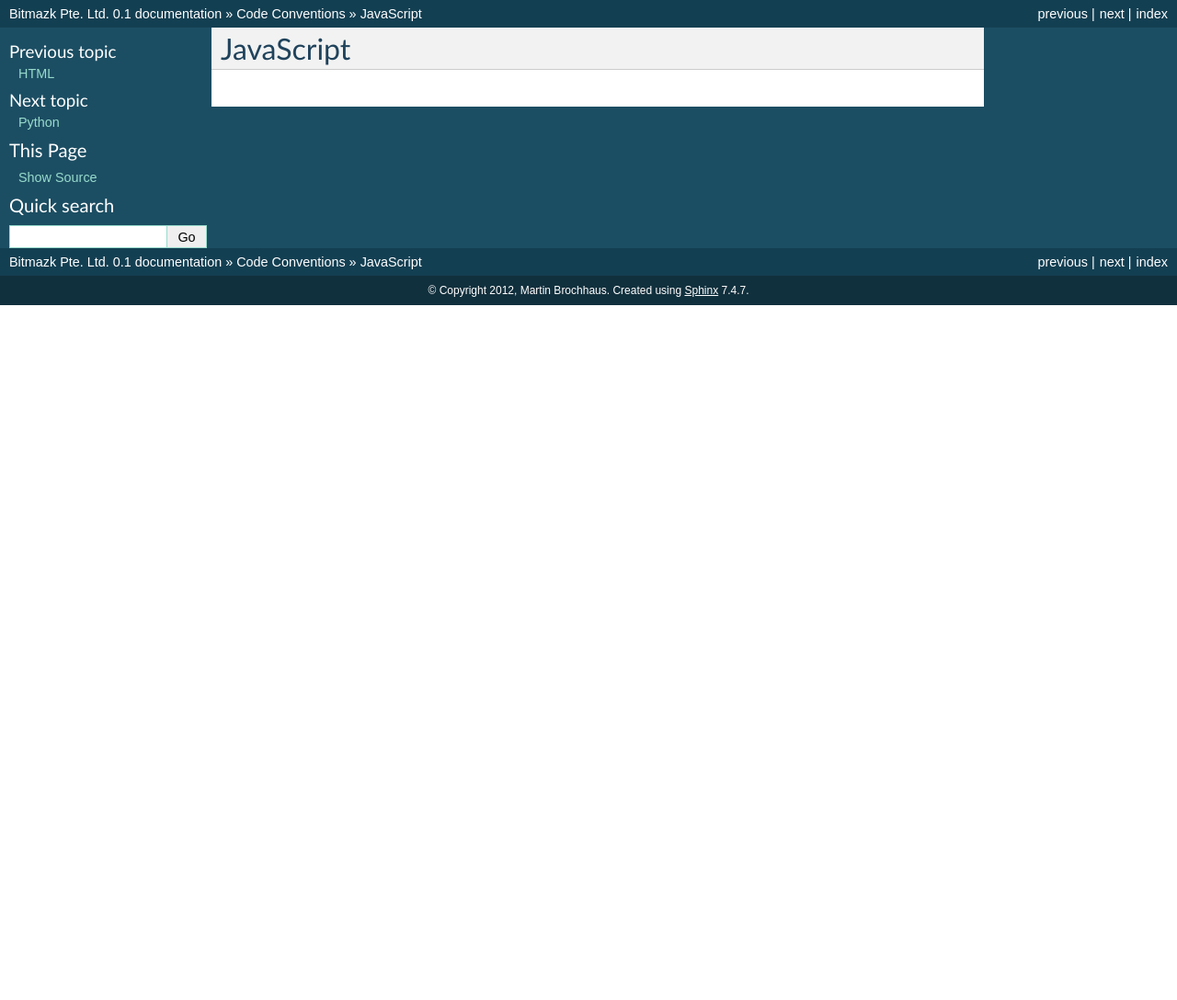
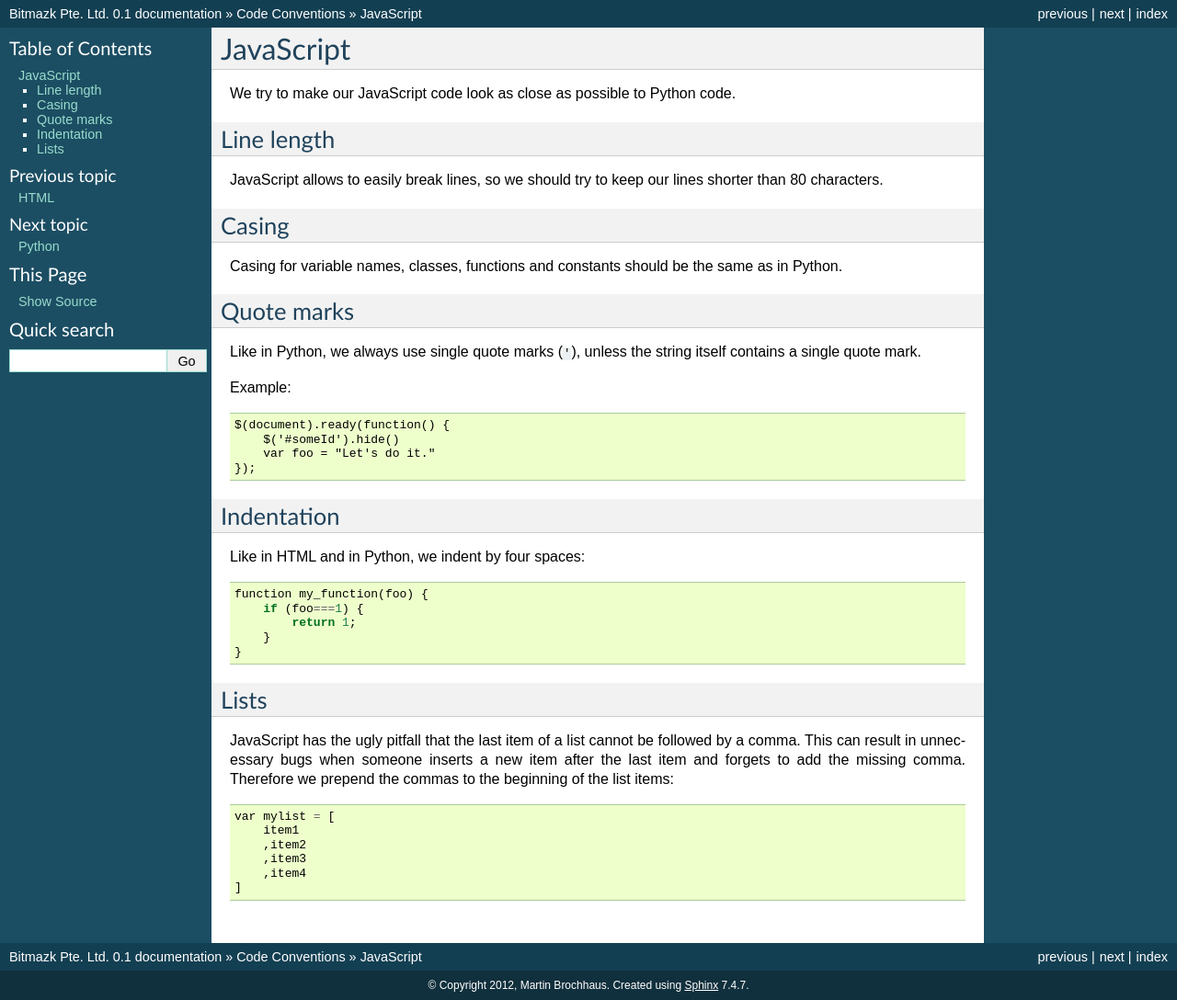
Before and after one commit to bitlabstudio/bitmazk-book, a Sphinx documentation site: the page built from docs/code_conventions/javascript.rst, in a window 1280 px wide. Shown: the whole page at 92% size. Built offline with Sphinx 7.4.7, drawn with Linux system fonts in a browser that asks for light colours; formulas are drawn with MathJax 3; pages that are not in the unit, such as notebooks, are missing from menus; before the commit the page ends 900 px from its top, so only the background shows below that.

Commit message:
Added some javascript code conventions. Fixed syntax errors in html and python docs.

```diff
--- a/docs/code_conventions/javascript.rst
+++ b/docs/code_conventions/javascript.rst
@@ -1,2 +1,59 @@
 JavaScript
 ==========
+
+We try to make our JavaScript code look as close as possible to Python code.
+
+Line length
+-----------
+
+JavaScript allows to easily break lines, so we should try to keep our lines
+shorter than 80 characters.
+
+
+Casing
+------
+
+Casing for variable names, classes, functions and constants should be the same
+as in Python.
+
+
+Quote marks
+-----------
+
+Like in Python, we always use single quote marks (``'``), unless the string
+itself contains a single quote mark.
+
+Example::
+
+    $(document).ready(function() {
+        $('#someId').hide()
+        var foo = "Let's do it."
+    });
+
+
+Indentation
+-----------
+
+Like in HTML and in Python, we indent by four spaces::
+
+    function my_function(foo) {
+        if (foo===1) {
+            return 1;
+        }
+    }
+
+
+Lists
+-----
+
+JavaScript has the ugly pitfall that the last item of a list cannot be followed
+by a comma. This can result in unnecessary bugs when someone inserts a new item
+after the last item and forgets to add the missing comma. Therefore we prepend
+the commas to the beginning of the list items::
+
+    var mylist = [
+        item1
+        ,item2
+        ,item3
+        ,item4
+    ]
```
Also changed, not shown: docs/code_conventions/html.rst (+22 -9 lines), docs/code_conventions/python.rst (+20 -18 lines).
